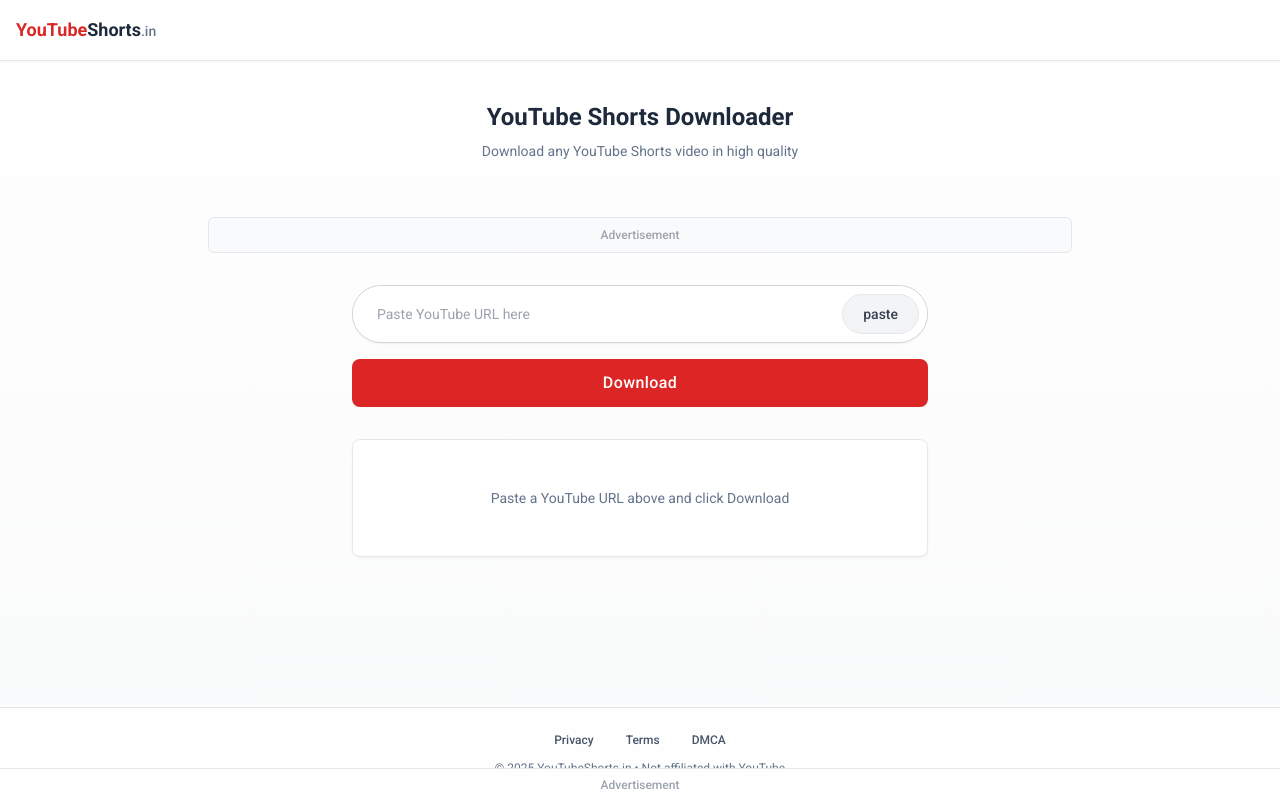
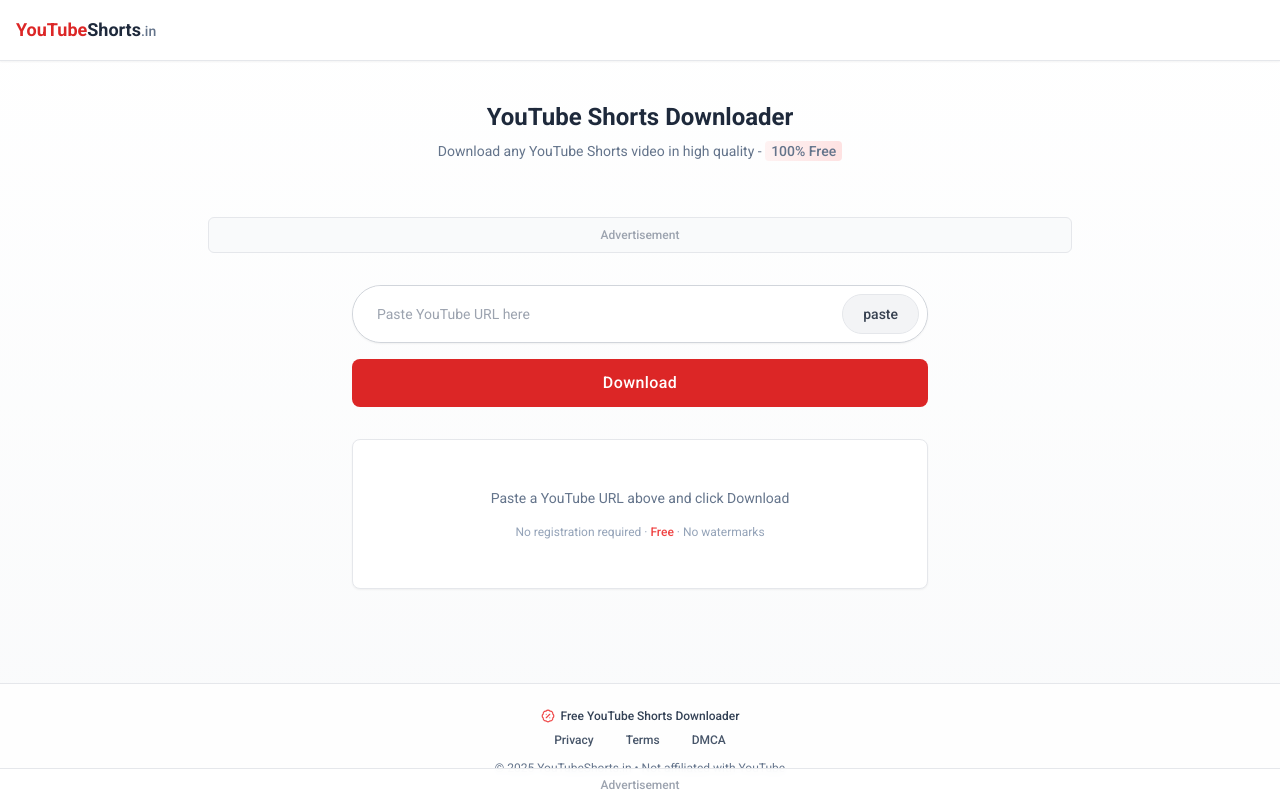
Before and after one commit to TheKartikeyaMohan/shorts-swift-grabber, a React (Vite) app: page / in a window 1280 px wide. Built offline with nearby package versions, Linux system fonts and the light colour scheme.

Commit message:
Add subtle emphasis on "free"
Subtly emphasize the word "free" in the application.

```diff
--- a/src/components/Footer.tsx
+++ b/src/components/Footer.tsx
@@ -1,5 +1,6 @@
 
 import { Link } from "react-router-dom";
+import { BadgePercent } from "lucide-react";
 
 const Footer = () => {
   const currentYear = new Date().getFullYear();
@@ -7,10 +8,16 @@ const Footer = () => {
   return (
     <footer className="w-full py-6 px-4 mt-auto border-t border-gray-200 bg-white/80">
       <div className="max-w-xl mx-auto">
-        <div className="flex justify-center space-x-8 text-xs text-slate-600">
-          <Link to="/privacy" className="hover:text-red-600 transition-colors font-medium">Privacy</Link>
-          <Link to="/terms" className="hover:text-red-600 transition-colors font-medium">Terms</Link>
-          <Link to="/dmca" className="hover:text-red-600 transition-colors font-medium">DMCA</Link>
+        <div className="flex flex-col items-center">
+          <div className="flex items-center justify-center mb-2">
+            <BadgePercent className="h-3.5 w-3.5 text-red-500 mr-1.5" />
+            <span className="text-xs text-slate-700 font-medium">Free YouTube Shorts Downloader</span>
+          </div>
+          <div className="flex justify-center space-x-8 text-xs text-slate-600">
+            <Link to="/privacy" className="hover:text-red-600 transition-colors font-medium">Privacy</Link>
+            <Link to="/terms" className="hover:text-red-600 transition-colors font-medium">Terms</Link>
+            <Link to="/dmca" className="hover:text-red-600 transition-colors font-medium">DMCA</Link>
+          </div>
         </div>
         <p className="text-xs text-center mt-3 text-slate-500">
           © {currentYear} YouTubeShorts.in • Not affiliated with YouTube
--- a/src/components/LoadingState.tsx
+++ b/src/components/LoadingState.tsx
@@ -28,7 +28,7 @@ const LoadingState = () => {
   return (
     <div className="flex flex-col items-center justify-center py-12 space-y-5">
       <div className="w-full max-w-xl yt-card p-6 bg-white">
-        <Progress value={progress} className="h-1 bg-gray-100" indicatorClassName="bg-red-600" />
+        <Progress value={progress} className="h-1 bg-gray-100" />
         <p className="text-sm text-gray-500 mt-4 text-center">
           Analyzing your video...
         </p>
--- a/src/pages/Index.tsx
+++ b/src/pages/Index.tsx
@@ -8,6 +8,7 @@ import AdBanner from "@/components/AdBanner";
 import Footer from "@/components/Footer";
 import { Toaster } from "sonner";
 import { toast } from "sonner";
+import { Badge } from "@/components/ui/badge";
 
 const Index = () => {
   const [isLoading, setIsLoading] = useState(false);
@@ -51,7 +52,7 @@ const Index = () => {
         <div className="py-10 text-center">
           <h1 className="text-2xl font-bold mb-2 text-slate-800">YouTube Shorts Downloader</h1>
           <p className="text-sm text-slate-500">
-            Download any YouTube Shorts video in high quality
+            Download any YouTube Shorts video in high quality - <span className="bg-gradient-to-r from-red-50 to-red-100 px-1.5 py-0.5 rounded-sm font-medium">100% Free</span>
           </p>
         </div>
 
@@ -76,6 +77,9 @@ const Index = () => {
               <p className="text-sm text-slate-500">
                 Paste a YouTube URL above and click Download
               </p>
+              <p className="text-xs mt-4 text-slate-400">
+                No registration required · <span className="font-medium text-red-500">Free</span> · No watermarks
+              </p>
             </div>
           )}
         </div>
```
